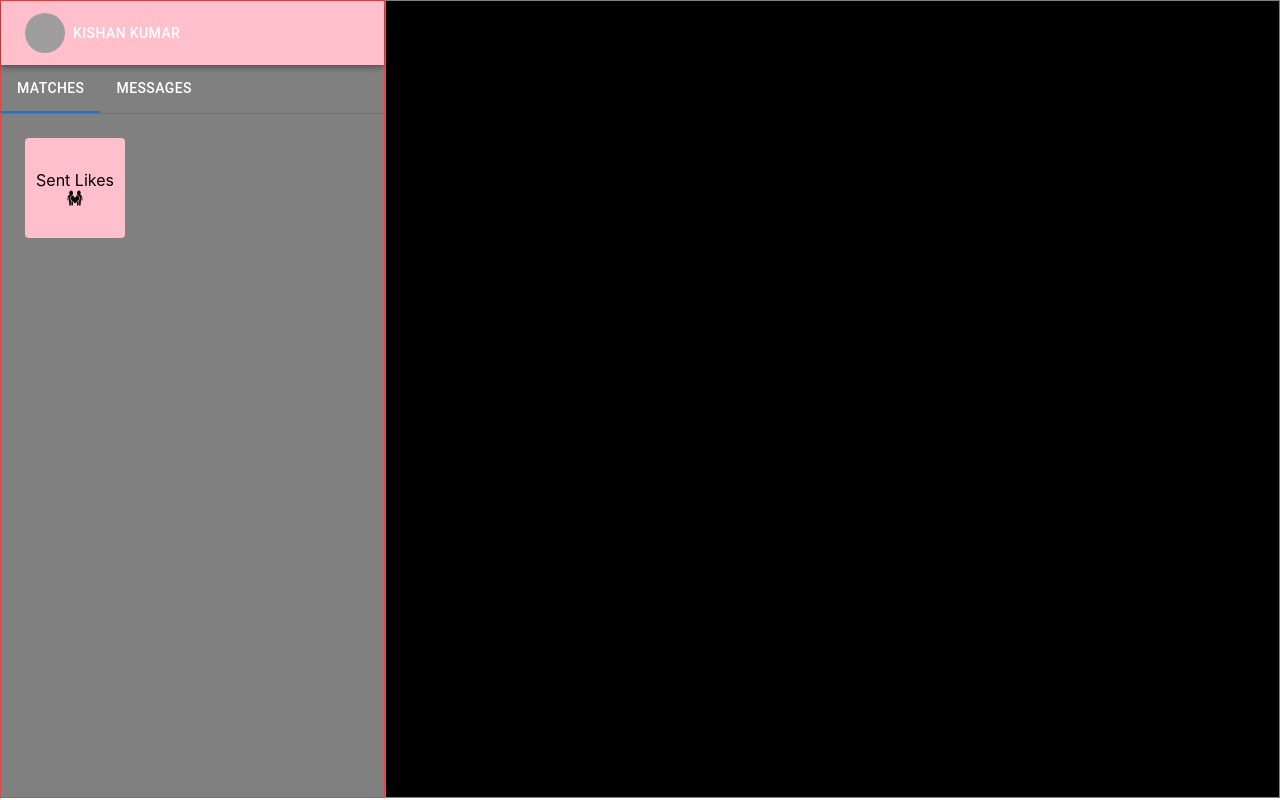
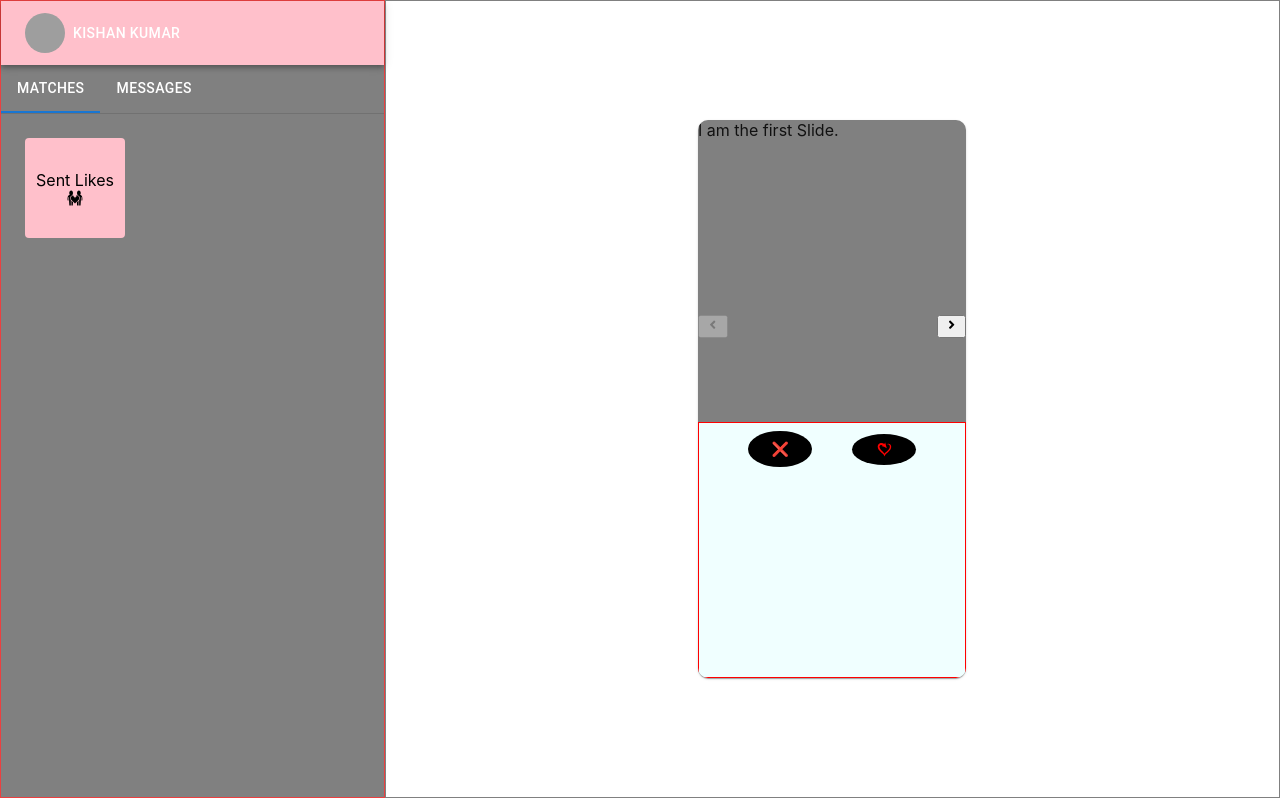
Before and after one commit to rajkishan7870/tinder-clone, a React (Create React App) app in the folder frontend/: page /suggestion in a window 1280 px wide. Built offline with nearby package versions, Linux system fonts and the light colour scheme; grey boxes are pictures that could not be loaded.

Commit message:
suggestion page done

```diff
--- a/frontend/package.json
+++ b/frontend/package.json
@@ -11,6 +11,7 @@
     "@testing-library/jest-dom": "^5.17.0",
     "@testing-library/react": "^13.4.0",
     "@testing-library/user-event": "^13.5.0",
+    "pure-react-carousel": "^1.30.1",
     "react": "^18.3.1",
     "react-dom": "^18.3.1",
     "react-icons": "^5.2.1",
--- a/frontend/src/components/MainSuggestion/MainSuggestion.jsx
+++ b/frontend/src/components/MainSuggestion/MainSuggestion.jsx
@@ -1,11 +1,45 @@
 import React from 'react'
 import style from "./MainSuggestion.module.css"
 import SuggestionCard from './SuggestionCard'
+import { Card } from '@mui/material'
+import CardActions from '@mui/material/CardActions';
+import Button from '@mui/material/Button';
+import { GiSelfLove } from "react-icons/gi";
 
 export default function MainSuggestion() {
   return (
-      <div className={style.parentDiv}>
-          <SuggestionCard/>
+    <div className={style.parentDiv}>
+      <Card sx={{
+        width: "30%",
+        height: "70%",
+        backgroundColor: "grey",
+        display: "flex",
+        flexDirection: "column",
+        borderRadius: "10px",
+        position: "relative",
+      }}>
+        <SuggestionCard />
+        <div className={style.cardFooter}>
+          <CardActions sx={{
+            display: "flex",
+            flexDirection: "row",
+            justifyContent: "center",
+            alignItems: "center",
+            gap: "2rem"
+        }}>
+            <Button size='medium' sx={{
+              borderWidth: "1px",
+              borderRadius: "50%",
+              backgroundColor: "black"
+          }}>❌</Button>
+            <Button size='large' sx={{
+              borderWidth: "1px",
+              borderRadius: "50%",
+              backgroundColor: "black"
+            }}> <GiSelfLove color='red'/></Button>
+          </CardActions>
+          </div>
+      </Card>
     </div>
   )
 }
--- a/frontend/src/components/MainSuggestion/MainSuggestion.module.css
+++ b/frontend/src/components/MainSuggestion/MainSuggestion.module.css
@@ -2,5 +2,13 @@
     border: 1px solid grey;
     width : 70%;
     height: 99.5vh;
-    background-color: black;
+    display: flex;
+    justify-content: center;
+    align-items: center;
 }
+
+.cardFooter{
+    border: 1px solid red;
+    background-color: azure;
+    height: 100%;
+}
--- a/frontend/src/components/MainSuggestion/SuggestionCard.jsx
+++ b/frontend/src/components/MainSuggestion/SuggestionCard.jsx
@@ -1,7 +1,23 @@
-import React from 'react'
+import React from 'react';
+import { CarouselProvider, Slider, Slide, ButtonBack, ButtonNext } from 'pure-react-carousel';
+import 'pure-react-carousel/dist/react-carousel.es.css';
+import { FaAngleLeft, FaAngleRight } from "react-icons/fa";
+import style from "./SuggestionCard.module.css"
 
 export default function SuggestionCard() {
-  return (
-    <div>SuggestionCard</div>
-  )
+    return (
+      <CarouselProvider
+        naturalSlideWidth={200}
+        naturalSlideHeight={225}
+        totalSlides={3}
+      >
+        <Slider>
+          <Slide index={0}>I am the first Slide.</Slide>
+          <Slide index={1}>I am the second Slide.</Slide>
+          <Slide index={2}>I am the third Slide.</Slide>
+        </Slider>
+        <ButtonBack className={style.leftButton}><FaAngleLeft /></ButtonBack>
+        <ButtonNext className={style.rightButton}><FaAngleRight /></ButtonNext>
+      </CarouselProvider>
+    );
 }
--- /dev/null
+++ b/frontend/src/components/MainSuggestion/SuggestionCard.module.css
@@ -0,0 +1,11 @@
+.leftButton{
+    position: absolute;
+   left: 0%;
+   top: 35%
+}
+
+.rightButton{
+    position: absolute;
+   right: 0%;
+   top: 35%
+}
```
Also changed, not shown: 1 other file (tests, documents, lock files or other folders).
